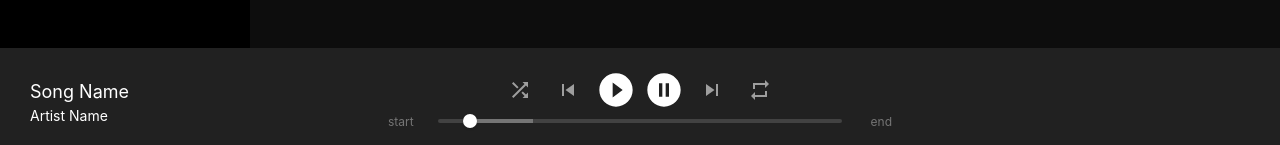
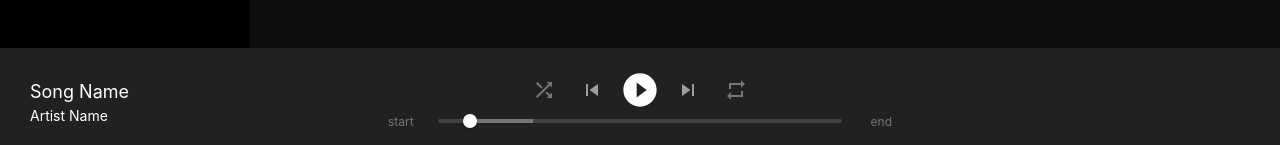
Before and after one commit to warlock-spell/tunin, a Next.js app: page / in a window 1280 px wide. Both pictures are taken after a click on the button 616 px from the left and 742 px from the top of the page. Shown: the part 652-797 px from the top of the page. Built offline with nearby package versions, Linux system fonts and the light colour scheme; no server answers; the database is empty; what easy-peasy would draw is missing.

Commit message:
player control state

```diff
--- a/components/player.tsx
+++ b/components/player.tsx
@@ -26,8 +26,29 @@ import {
 } from 'react-icons/md'
 
 import { useStoreActions } from 'easy-peasy'
+import GradientLayout from './gradientLayout'
 
-const Player = () => {
+const Player = ({songs, activeSong}) => {
+
+    const [playing, setPlaying] = useState(true)
+    const [index, setIndex] = useState(0)
+    const [seek, setSeek] = useState(0.0)
+    const [duration, setDuration] = useState(0.0)
+    const [repeat, setRepeat] = useState(false)
+    const [shuffle, setShuffle] = useState(false)
+
+    const setPlayState = (value) => {
+        setPlaying(value)
+    }
+
+    const onShuffle = () => {
+        setShuffle((state) => !state)
+    }
+
+    const onRepeat = () => {
+        setRepeat((state) => !state)
+    }
+
     return (
     <Box>
         <Box>
@@ -36,11 +57,13 @@ const Player = () => {
         <Center color='gray.600'>
             <ButtonGroup>
                 <IconButton
-                outline='none'
-                variant='link'
-                aria-label='shuffle'
-                fontSize='24px'
-                icon={<MdShuffle/>}
+                outline="none"
+                variant="link"
+                aria-label="shuffle"
+                fontSize="24px"
+                color={shuffle ? 'white' : 'gray.600'}
+                onClick={onShuffle}
+                icon={<MdShuffle />}
                 />
                 <IconButton
                 outline='none'
@@ -49,14 +72,7 @@ const Player = () => {
                 fontSize='24px'
                 icon={<MdSkipPrevious/>}
                 />
-                <IconButton
-                outline='none'
-                variant='link'
-                aria-label='play'
-                fontSize='40px'
-                color='white'
-                icon={<MdOutlinePlayCircleFilled/>}
-                />
+                {playing ? (
                     <IconButton
                     outline='none'
                     variant='link'
@@ -64,7 +80,21 @@ const Player = () => {
                     fontSize='40px'
                     color='white'
                     icon={<MdOutlinePauseCircleFilled/>}
+                    onClick={()=> setPlayState(false)}
                 />
+
+                ) : <IconButton
+                    outline='none'
+                    variant='link'
+                    aria-label='play'
+                    fontSize='40px'
+                    color='white'
+                    icon={<MdOutlinePlayCircleFilled/>}
+                    onClick={()=> setPlayState(true)}
+                    />
+                }
+
+
                 <IconButton
                 outline='none'
                 variant='link'
@@ -73,11 +103,13 @@ const Player = () => {
                 icon={<MdSkipNext/>}
                 />
                 <IconButton
-                outline='none'
-                variant='link'
-                aria-label='repeat'
-                fontSize='24px'
-                icon={<MdOutlineRepeat/>}
+                outline="none"
+                variant="link"
+                aria-label="repeat"
+                fontSize="24px"
+                color={repeat ? 'white' : 'gray.600'}
+                onClick={onRepeat}
+                icon={<MdOutlineRepeat />}
                 />
             </ButtonGroup>
         </Center>
```
Lines whose indentation alone changed are shown as unchanged.
